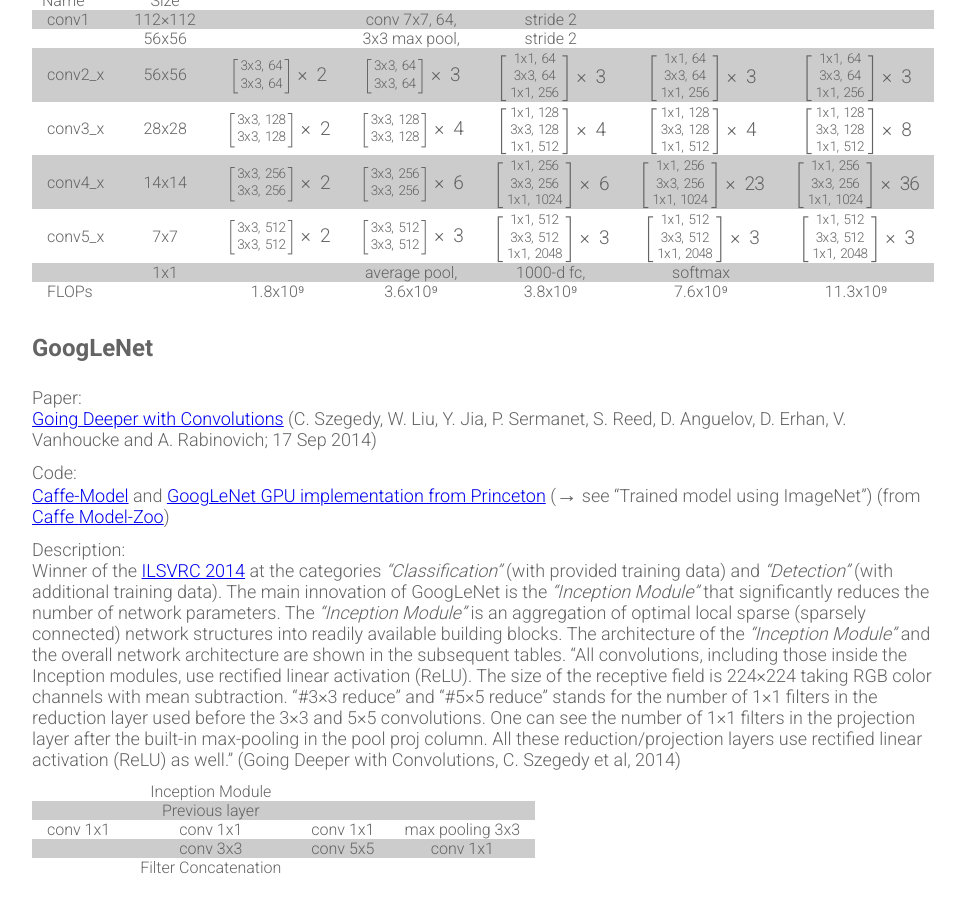
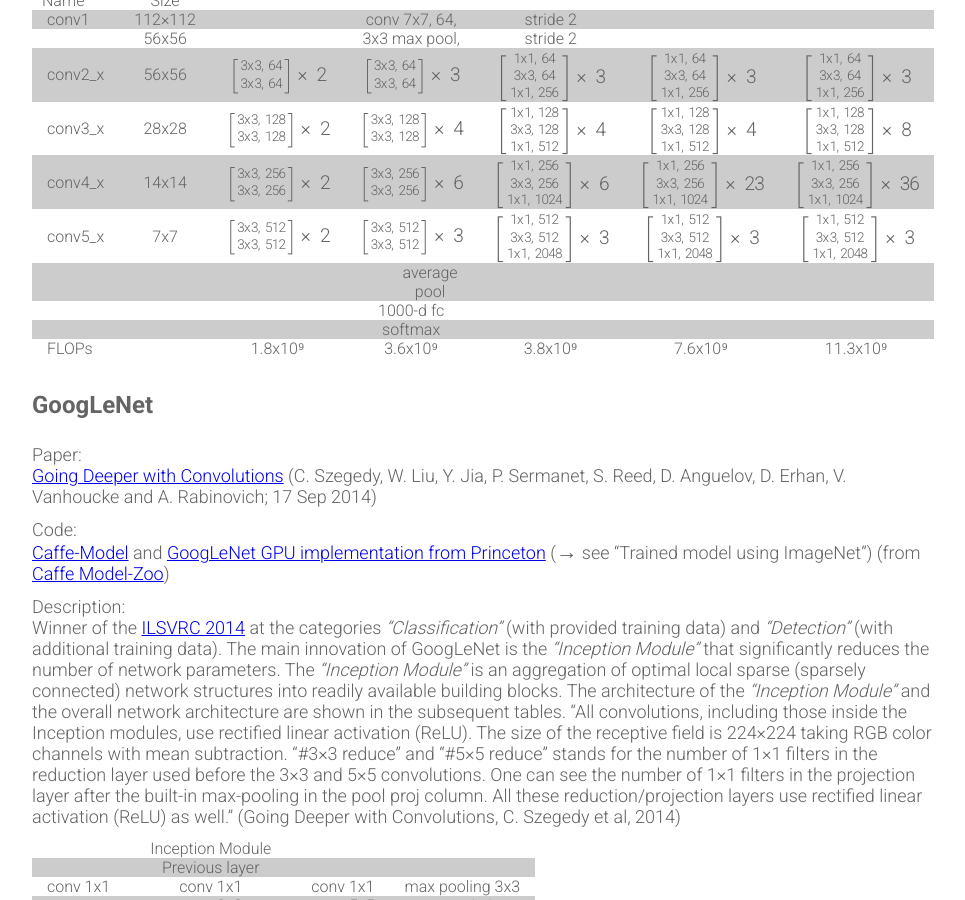
Before and after one commit to Xamla/xamla.github.io, a Jekyll site: the page built from prominent-convnet-architectures.md, in a window 1280 px wide and 900 px high, scrolled down 1185 px. Shown: the whole window, without its empty margins (198-1163 px from the left). Built offline with Jekyll 4.4.1, drawn with Linux system fonts in a browser that asks for light colours; formulas are drawn with MathJax 3.

Commit message:
Update prominent-convnet-architectures.md

```diff
--- a/prominent-convnet-architectures.md
+++ b/prominent-convnet-architectures.md
@@ -49,7 +49,9 @@
 | conv3_x    | 28x28       | \\(\left[\text{3x3, 128}\atop\text{3x3, 128}\right] \times 2\\) | \\(\left[\text{3x3, 128}\atop\text{3x3, 128}\right] \times 4\\) | \\(\left[\text{1x1, 128}\atop{\scriptstyle\text{3x3, 128}\atop\scriptstyle\text{1x1, 512}}\right] \times 4\\) | \\(\left[\text{1x1, 128}\atop{\scriptstyle\text{3x3, 128}\atop\scriptstyle\text{1x1, 512}}\right] \times 4\\) | \\(\left[\text{1x1, 128}\atop{\scriptstyle\text{3x3, 128}\atop\scriptstyle\text{1x1, 512}}\right] \times 8\\) |
 | conv4_x    | 14x14       | \\(\left[\text{3x3, 256}\atop\text{3x3, 256}\right] \times 2\\) | \\(\left[\text{3x3, 256}\atop\text{3x3, 256}\right] \times 6\\) | \\(\left[\text{1x1, 256}\atop{\scriptstyle\text{3x3, 256}\atop\scriptstyle\text{1x1, 1024}}\right] \times 6\\) | \\(\left[\text{1x1, 256}\atop{\scriptstyle\text{3x3, 256}\atop\scriptstyle\text{1x1, 1024}}\right] \times 23\\) | \\(\left[\text{1x1, 256}\atop{\scriptstyle\text{3x3, 256}\atop\scriptstyle\text{1x1, 1024}}\right] \times 36\\) |
 | conv5_x    | 7x7         |  \\(\left[\text{3x3, 512}\atop\text{3x3, 512}\right] \times 2\\) |  \\(\left[\text{3x3, 512}\atop\text{3x3, 512}\right] \times 3\\) | \\(\left[\text{1x1, 512}\atop{\scriptstyle\text{3x3, 512}\atop\scriptstyle\text{1x1, 2048}}\right] \times 3\\) | \\(\left[\text{1x1, 512}\atop{\scriptstyle\text{3x3, 512}\atop\scriptstyle\text{1x1, 2048}}\right] \times 3\\) | \\(\left[\text{1x1, 512}\atop{\scriptstyle\text{3x3, 512}\atop\scriptstyle\text{1x1, 2048}}\right] \times 3\\) |
-|            | 1x1         |              | average pool, | 1000-d fc, | softmax
+|            |             |              | \\(\hspace{1cm}\\)average pool\\(\hspace{-1cm}\\)
+|            |             |              | 1000-d fc
+|            |             |              | softmax
 | FLOPs      |             | 1.8x10⁹ | 3.6x10⁹ | 3.8x10⁹ | 7.6x10⁹ | 11.3x10⁹ |
 
 <br />
```
